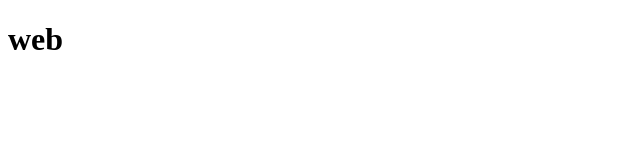
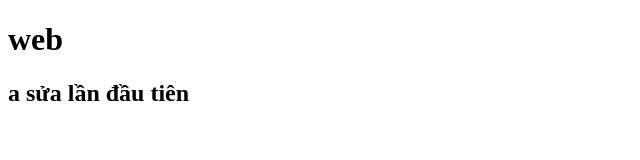
Before and after one commit to hoangnhat08/teamab, a plain HTML site: page index.html in a window 1280 px wide. Shown: the whole page, without its empty margins (0-640 px from the left). Drawn offline with Linux system fonts and the light colour scheme.

Commit message:
A commit lần 1

```diff
--- a/index.html
+++ b/index.html
@@ -7,5 +7,6 @@
   </head>
   <body>
     <h1>web</h1>
+    <h2>a sửa lần đầu tiên</h2>
   </body>
 </html>
```
